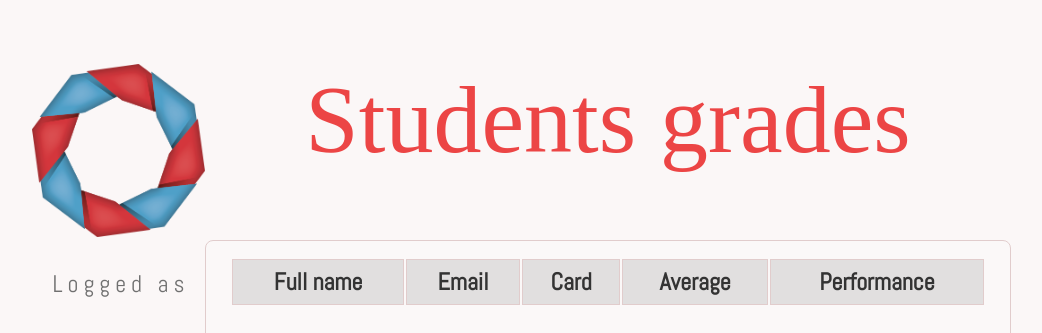
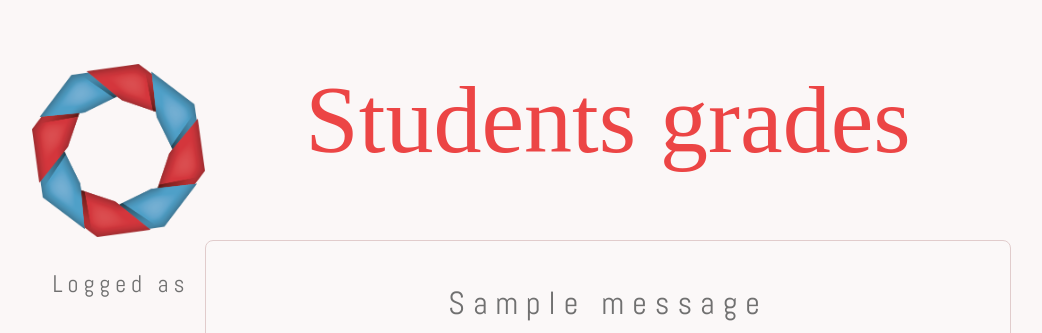
Before and after one commit to Jakubwlodarczyk/python-ccms-fork-in-eye, a Flask app: template templates/show_grades.html in a window 1280 px wide. Shown: the top 333 px of the page, without its empty margins (32-1074 px from the left). Run offline with Flask 2, Linux system fonts and the light colour scheme; the visitor is signed in with stand-in values (Sample User, id 1); tables that the repository leaves empty hold one stand-in row (values such as "Sample post"); the template is opened without the code that fills it: values that come from a table or form of the project are taken from there, most other values are stand-ins (such as "Sample title", 1, 10 or a date in 2020); one stand-in notice (Sample message) is shown; lists and menus that the app fills with data are empty; some libraries are stand-ins or nearby versions; some web fonts are replaced.

Commit message:
Flash message included in show_grades method

```diff
--- a/main.py
+++ b/main.py
@@ -1,5 +1,5 @@
 import datetime
-from flask import Flask, render_template, request, redirect, url_for, session as log_in
+from flask import Flask, flash, render_template, request, redirect, url_for, session as log_in
 from flask_sqlalchemy import SQLAlchemy
 import os
 
@@ -350,6 +350,7 @@ def show_students_grades():
         if performance:
             return render_template("get_performance.html", performance=performance, user_id=log_in['user_id'],
                                    user_status=log_in['user_status'], user=log_in['user'])
+        flash('No grades were found between provided dates')
         return redirect(url_for('show_students_grades'))
 
 @app.route("/grades", methods=["GET"])
--- a/templates/layout.html
+++ b/templates/layout.html
@@ -95,6 +95,7 @@
             {% endblock %}
         </header>
 
+
         <div class="content">
             {% block content %}
             {% endblock %}
--- a/templates/show_grades.html
+++ b/templates/show_grades.html
@@ -1,18 +1,33 @@
 {% extends "layout.html" %}
 {% block head %}
 {{ super() }}
-{% endblock %}
-
-{% block header %}
-<h1> Students grades</h1>
 {% endblock %}
 
 {% block solid_component %}
 {{ super() }}
 {% endblock%}
 
+{% block header %}
+<h1> Students grades</h1>
+{% endblock %}
+
+
 {% block content %}
     {% if session['user_status'] == 'mentor'%}
+    {% with messages = get_flashed_messages() %}
+      {% if messages %}
+        <div class=flashes>
+        {% for message in messages %}
+          <h2>{{ message }}</h2>
+        {% endfor %}
+    </div>
+      {% endif %}
+    {% endwith %}
+
+
+
+
+
         <table>
             <thead>
             <tr>
```
